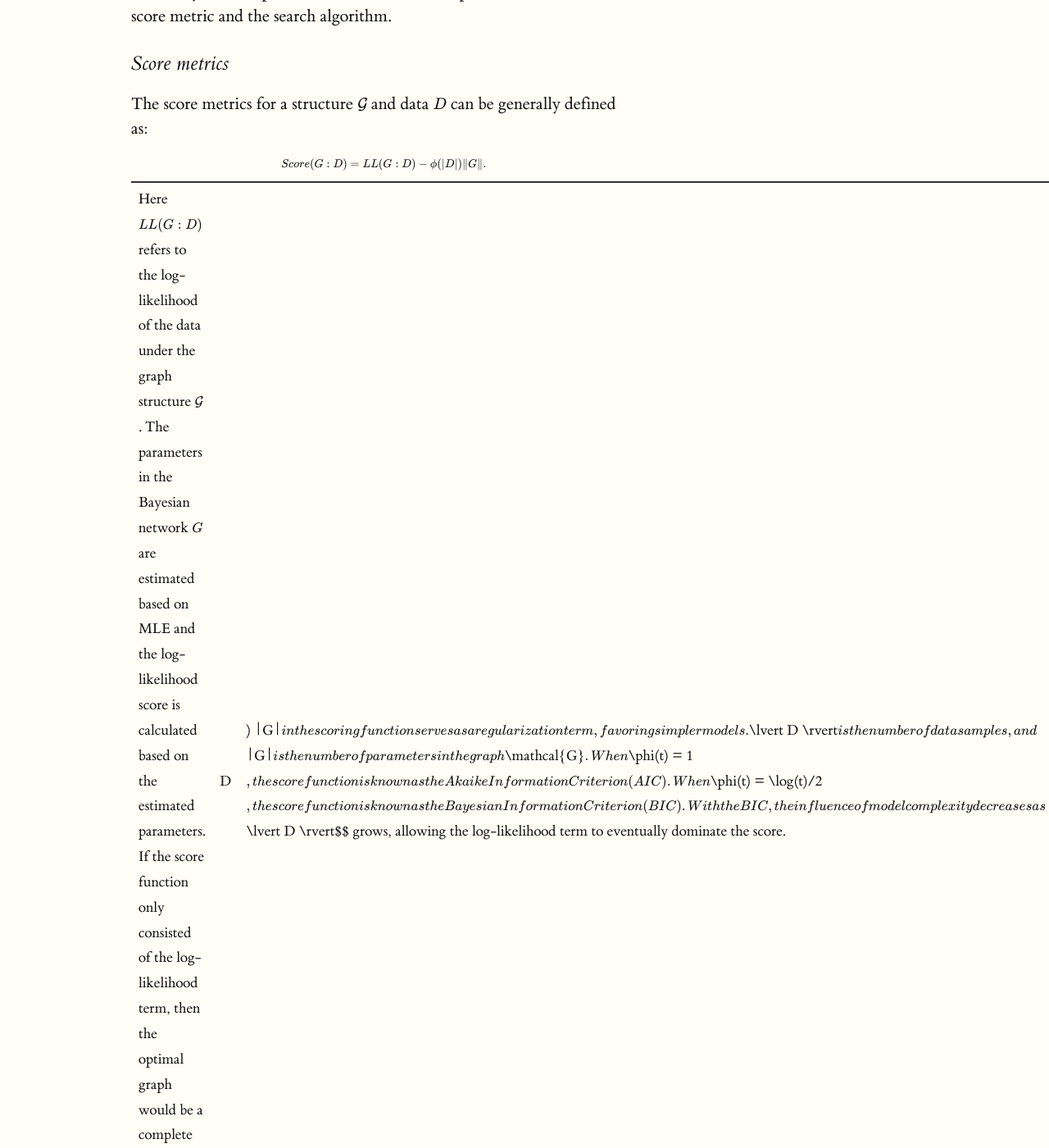
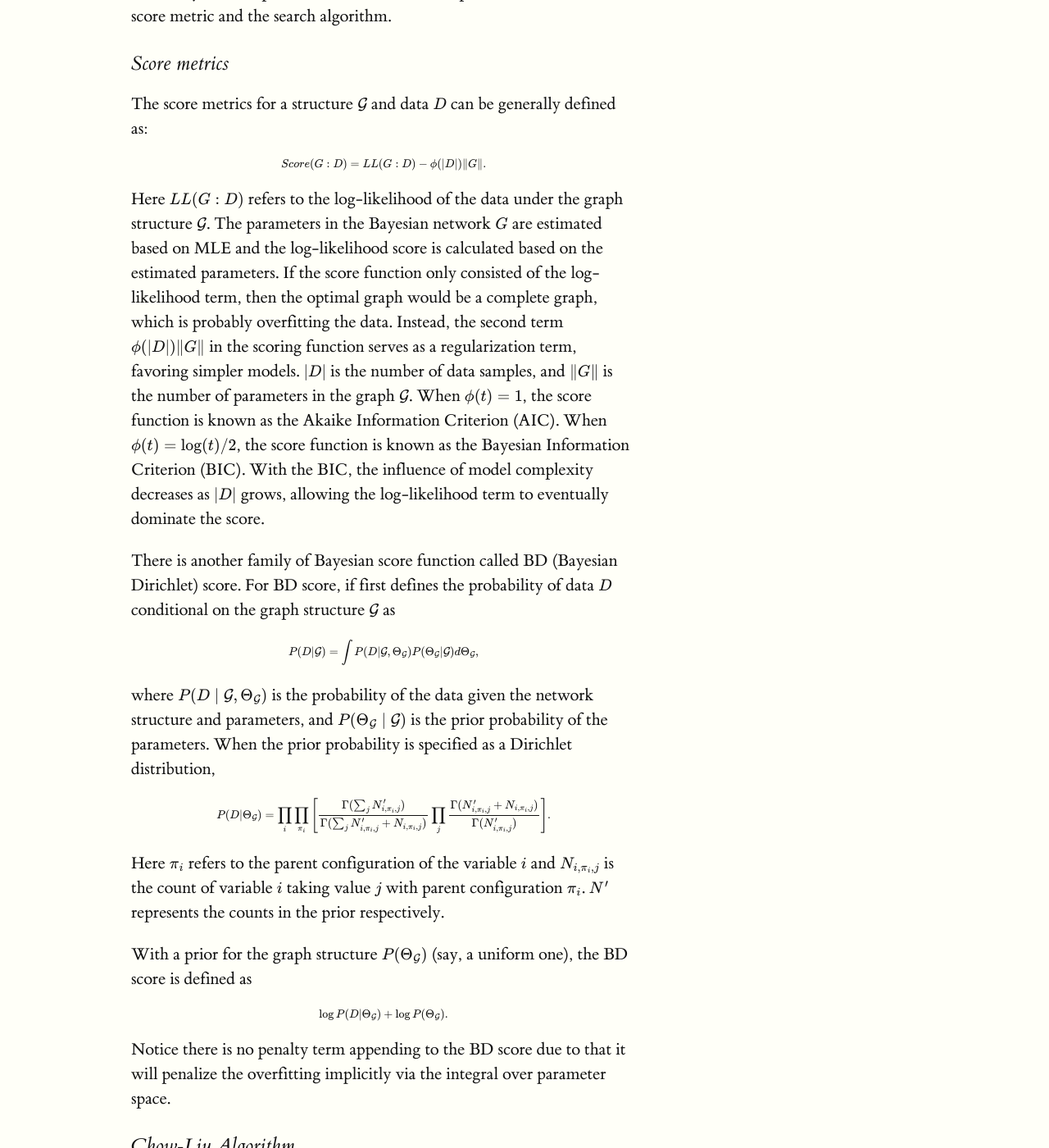
Before and after one commit to ermongroup/cs228-notes, a Jekyll site: the page built from learning/structure/index.md, in a window 1280 px wide and 1400 px high, scrolled down 537 px. Shown: the whole window at 82% size. Built offline with Jekyll 4.4.1, drawn with Linux system fonts in a browser that asks for light colours; formulas are drawn with MathJax 3; some of the changed text lies outside the part shown.

Commit message:
Fix formatting

```diff
--- a/learning/structure/index.md
+++ b/learning/structure/index.md
@@ -15,7 +15,7 @@
 
 $$ Score(G:D) = LL(G:D) - \phi(|D|) \|G\|. $$
 
-Here $$LL(G:D)$$ refers to the log-likelihood of the data under the graph structure $$\mathcal{G}$$. The parameters in the Bayesian network $$G$$ are estimated based on MLE and the log-likelihood score is calculated based on the estimated parameters. If the score function only consisted of the log-likelihood term, then the optimal graph would be a complete graph, which is probably overfitting the data. Instead, the second term $$\phi(|D|) \|G\|$$ in the scoring function serves as a regularization term, favoring simpler models. $$\lvert D \rvert$$ is the number of data samples, and $$\|G\|$$ is the number of parameters in the graph $$\mathcal{G}$$. When $$\phi(t) = 1$$, the score function is known as the Akaike Information Criterion (AIC). When $$\phi(t) = \log(t)/2$$, the score function is known as the Bayesian Information Criterion (BIC). With the BIC, the influence of model complexity decreases as $$\lvert D \rvert$$ grows, allowing the log-likelihood term to eventually dominate the score.
+Here $$LL(G:D)$$ refers to the log-likelihood of the data under the graph structure $$\mathcal{G}$$. The parameters in the Bayesian network $$G$$ are estimated based on MLE and the log-likelihood score is calculated based on the estimated parameters. If the score function only consisted of the log-likelihood term, then the optimal graph would be a complete graph, which is probably overfitting the data. Instead, the second term $$\phi(\lvert D \rvert) \lVert G \rVert$$ in the scoring function serves as a regularization term, favoring simpler models. $$\lvert D \rvert$$ is the number of data samples, and $$\|G\|$$ is the number of parameters in the graph $$\mathcal{G}$$. When $$\phi(t) = 1$$, the score function is known as the Akaike Information Criterion (AIC). When $$\phi(t) = \log(t)/2$$, the score function is known as the Bayesian Information Criterion (BIC). With the BIC, the influence of model complexity decreases as $$\lvert D \rvert$$ grows, allowing the log-likelihood term to eventually dominate the score.
 
 There is another family of Bayesian score function called BD (Bayesian Dirichlet) score. For BD score, if first defines the probability of data $$D$$ conditional on the graph structure $$\mathcal{G}$$ as
 
```
